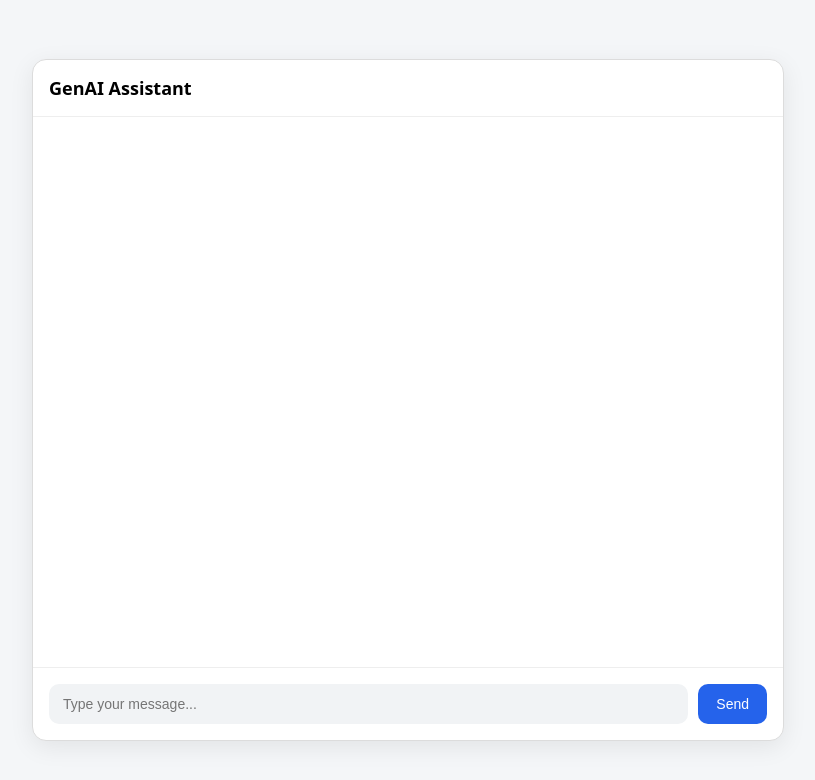
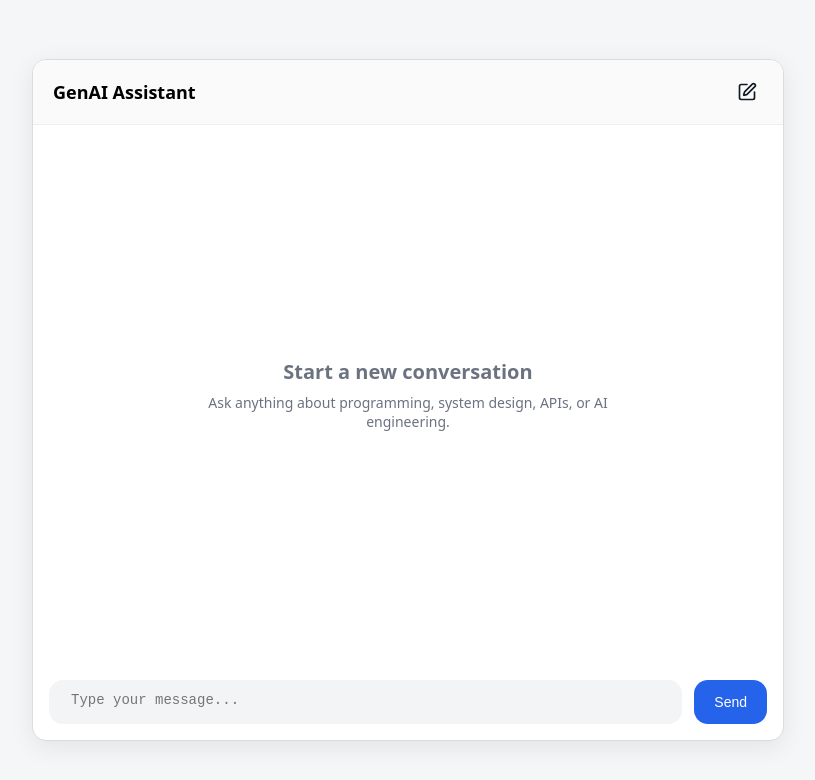
Before and after one commit to RachnaSunki/ai-developer-copilot, a React (Vite) app in the folder ai-chat-frontend/: page / in a window 1280 px wide. Shown: the top 780 px of the page, without its empty margins (232-1047 px from the left). Built offline with nearby package versions, Linux system fonts and the light colour scheme.

Commit message:
Improved frontend

```diff
--- a/ai-chat-frontend/package.json
+++ b/ai-chat-frontend/package.json
@@ -10,8 +10,11 @@
     "preview": "vite preview"
   },
   "dependencies": {
+    "lucide-react": "^0.575.0",
     "react": "^19.2.0",
-    "react-dom": "^19.2.0"
+    "react-dom": "^19.2.0",
+    "react-markdown": "^10.1.0",
+    "remark-gfm": "^4.0.1"
   },
   "devDependencies": {
     "@eslint/js": "^9.39.1",
--- a/ai-chat-frontend/src/App.tsx
+++ b/ai-chat-frontend/src/App.tsx
@@ -1,6 +1,7 @@
 import ChatWindow from "./components/ChatWindow";
 import ChatInput from "./components/ChatInput";
 import { useChat } from "./hooks/useChat";
+import { SquarePen } from "lucide-react";
 
 function App() {
   const {
@@ -10,6 +11,7 @@ function App() {
     loading,
     error,
     handleSend,
+    clearChat,
   } = useChat();
 
   return (
@@ -38,17 +40,48 @@ function App() {
       >
         <div
           style={{
-            padding: "16px",
+            padding: "16px 20px",
             borderBottom: "1px solid #eee",
             fontWeight: "bold",
+            backgroundColor: "#fafafa",
             fontSize: "18px",
+            display: "flex",
+            justifyContent: "space-between",
+            alignItems: "center",
           }}
         >
-          GenAI Assistant
+          <div
+            style={{
+              fontWeight: 600,
+              fontSize: "18px",
+            }}
+          >
+            GenAI Assistant
+          </div>
+
+          <button
+            onClick={clearChat}
+            disabled={loading}
+            title="New Chat"
+            style={{
+              border: "none",
+              backgroundColor: "transparent",   // remove blue
+              padding: "6px",
+              borderRadius: "8px",
+              cursor: loading ? "not-allowed" : "pointer",
+              display: "flex",
+              alignItems: "center",
+              justifyContent: "center",
+              opacity: loading ? 0.6 : 1,
+              transition: "opacity 0.2s ease",
+            }}
+          >
+            <SquarePen size={20} color="#111827" />
+          </button>
         </div>
 
         <div style={{ flex: 1, padding: "16px", overflowY: "auto" }}>
-          <ChatWindow messages={messages} />
+          <ChatWindow messages={messages} loading={loading} />
         </div>
 
         {error && (
@@ -57,7 +90,7 @@ function App() {
           </div>
         )}
 
-        <div style={{ padding: "16px", borderTop: "1px solid #eee" }}>
+        <div style={{ padding: "16px" }}>
           <ChatInput
             input={input}
             setInput={setInput}
--- a/ai-chat-frontend/src/components/ChatInput.tsx
+++ b/ai-chat-frontend/src/components/ChatInput.tsx
@@ -1,3 +1,5 @@
+import { useRef, useEffect } from "react";
+
 interface Props {
   input: string;
   setInput: (value: string) => void;
@@ -6,53 +8,79 @@ interface Props {
 }
 
 function ChatInput({ input, setInput, onSend, loading }: Props) {
+  const textareaRef = useRef<HTMLTextAreaElement | null>(null);
+
+  useEffect(() => {
+    const textarea = textareaRef.current;
+    if (!textarea) return;
+
+    textarea.style.height = "auto";
+    textarea.style.height = textarea.scrollHeight + "px";
+  }, [input]);
+
   return (
     <div
       style={{
         display: "flex",
-        gap: "10px",
+        alignItems: "flex-end",
+        gap: "12px",
+      }}
+    >
+      <div
+        style={{
+          flex: 1,
+          backgroundColor: "#f3f4f6",
+          borderRadius: "14px",
+          padding: "10px 20px",
+          display: "flex",
           alignItems: "center",
         }}
       >
-      <input
-        type="text"
+        <textarea
+          ref={textareaRef}
           value={input}
-        placeholder="Type your message..."
           onChange={(e) => setInput(e.target.value)}
           onKeyDown={(e) => {
-          if (e.key === "Enter" && !loading) {
+            if (e.key === "Enter" && !e.shiftKey) {
+              e.preventDefault(); // prevent new line
+              if (!loading && input.trim()) {
                 onSend();
               }
+            }
           }}
-        disabled={loading}
+          placeholder="Type your message..."
+          rows={1}
           style={{
-          flex: 1,
-          padding: "12px 14px",
-          borderRadius: "10px",
+            width: "100%",
+            resize: "none",
             border: "none",
             outline: "none",
-          backgroundColor: "#f1f3f5",
             fontSize: "14px",
+            backgroundColor: "transparent",
+            maxHeight: "120px",
+            overflowY: "auto",
           }}
         />
+      </div>
 
       <button
         onClick={onSend}
         disabled={loading}
         style={{
-          padding: "12px 18px",
-          borderRadius: "10px",
+          backgroundColor: "#2563eb",
+          color: "white",
           border: "none",
+          borderRadius: "14px",
+          padding: "14px 20px",
+          fontSize: "14px",
           cursor: loading ? "not-allowed" : "pointer",
-          backgroundColor: loading ? "#94a3b8" : "#2563eb",
-          color: "white",
-          fontWeight: 500,
-          fontSize: "14px",
-          opacity: loading ? 0.7 : 1,
-          transition: "all 0.2s ease",
+          opacity: loading ? 0.6 : 1,
+          display: "flex",
+          alignItems: "center",
+          justifyContent: "center",
         }}
       >
-        {loading ? "Sending..." : "Send"}
+        Send
       </button>
     </div>
   );
--- a/ai-chat-frontend/src/components/ChatWindow.tsx
+++ b/ai-chat-frontend/src/components/ChatWindow.tsx
@@ -1,25 +1,89 @@
-import { useEffect, useRef } from "react";
+import { useEffect, useRef, useState } from "react";
 import type { Message } from "../types/chat";
 import MessageBubble from "./MessageBubble";
 
+
 interface Props {
   messages: Message[];
+  loading: boolean;
 }
 
-function ChatWindow({ messages }: Props) {
+function ChatWindow({ messages, loading }: Props) {
   const bottomRef = useRef<HTMLDivElement | null>(null);
+  const [showEmpty, setShowEmpty] = useState(messages.length === 0);
 
   useEffect(() => {
+  if (messages.length > 0) {
+    setTimeout(() => {
+      setShowEmpty(false);
+    }, 300); // matches animation duration
+  } else {
+    setShowEmpty(true);
+  }
   bottomRef.current?.scrollIntoView({ behavior: "smooth" });
 }, [messages]);
 
   return (
+  <div style={{ height: "100%", position: "relative" }}>
+    {/* Empty State */}
+    {showEmpty && (
+      <div
+        style={{
+          position: "absolute",
+          inset: 0,
+          display: "flex",
+          alignItems: "center",
+          justifyContent: "center",
+          textAlign: "center",
+          padding: "20px",
+          opacity: messages.length === 0 ? 1 : 0,
+
+          transition: "opacity 0.3s ease",
+        }}
+      >
+        <div>
+          <div
+            style={{
+              fontSize: "20px",
+              fontWeight: 600,
+              marginBottom: "8px",
+              color: "#6b7280",
+            }}
+          >
+            Start a new conversation
+          </div>
+
+          <div
+            style={{
+              fontSize: "14px",
+              color: "#6b7280",
+              maxWidth: "400px",
+            }}
+          >
+            Ask anything about programming, system design, APIs, or AI engineering.
+          </div>
+        </div>
+      </div>
+    )}
+
+    {/* Messages */}
+        {messages.length > 0 && (
           <>
             {messages.map((msg, index) => (
               <MessageBubble key={index} message={msg} />
             ))}
+
+            {/* Loading bubble */}
+            {loading && (
+              <MessageBubble
+                message={{ role: "assistant", content: "__loading__" }}
+              />
+            )}
+
             <div ref={bottomRef} />
           </>
+    )}
+  </div>
 );
 }
 
--- a/ai-chat-frontend/src/hooks/useChat.ts
+++ b/ai-chat-frontend/src/hooks/useChat.ts
@@ -8,12 +8,41 @@ export function useChat() {
   const [loading, setLoading] = useState(false);
   const [error, setError] = useState<string | null>(null);
   const hasLoaded = useRef(false);
+  const [messages, setMessages] = useState<Message[]>(() => {
+  const sessionActive = localStorage.getItem("chat_session_active");
 
-  const [messages, setMessages] = useState<Message[]>(() => {
+  if (!sessionActive) {
+    return [];
+  }
+
   const stored = localStorage.getItem("chat_messages");
-  console.log("Initializer stored:", stored);
     return stored ? JSON.parse(stored) : [];
   });
+
+
+  const typeResponse = async (fullText: string) => {
+    let currentText = "";
+
+    setMessages((prev) => [
+      ...prev,
+      { role: "assistant", content: "" },
+    ]);
+
+    for (let i = 0; i < fullText.length; i++) {
+      currentText += fullText[i];
+
+      await new Promise((resolve) => setTimeout(resolve, 20)); // speed
+
+      setMessages((prev) => {
+        const updated = [...prev];
+        updated[updated.length - 1] = {
+          role: "assistant",
+          content: currentText,
+        };
+        return updated;
+      });
+    }
+  };
 
   const handleSend = async () => {
       if (!input.trim() || loading) return;
@@ -25,12 +54,10 @@ export function useChat() {
 
       const updatedHistory = [...messages, userMessage];
 
-    const typingMessage: Message = {
-      role: "assistant",
-      content: "__typing__",
-    };
+      // Add user message + empty assistant message
+      setMessages([...updatedHistory, { role: "assistant", content: "" }]);
 
-    setMessages([...updatedHistory, typingMessage]);
+      localStorage.setItem("chat_session_active", "true");
 
       setInput("");
       setLoading(true);
@@ -45,17 +72,13 @@ export function useChat() {
           throw new Error(response.error || "Unknown server error");
         }
 
-      const assistantMessage: Message = {
-        role: "assistant",
-        content: response.data,
-      };
+        // 🔥 Stop loading BEFORE typing
+        setLoading(false);
 
-      setMessages((prev) => {
-        const updated = [...prev];
-        updated[updated.length - 1] = assistantMessage;
-        return updated;
-      });
-    } catch (err: any) {
+        await typeResponse(response.data);
+
+      }catch (err: any) {
+        // Replace last assistant message with error
         setMessages((prev) => {
           const updated = [...prev];
           updated[updated.length - 1] = {
@@ -67,9 +90,18 @@ export function useChat() {
 
         setError(err.message);
       } finally {
-      setLoading(false);
+        // setLoading(false);
       }
     };
+
+  const clearChat = () => {
+    setMessages([]);
+    setInput("");
+    setError(null);
+    localStorage.removeItem("chat_messages");
+    localStorage.removeItem("chat_session_active");
+  };
+
 
   useEffect(() => {
     const stored = localStorage.getItem("chat_messages");
@@ -81,12 +113,10 @@ export function useChat() {
   }, []);
 
   useEffect(() => {
-    if (!hasLoaded.current) return;
-    console.log("Messages updated:", messages);
-
+    if (messages.length > 0) {
       localStorage.setItem("chat_messages", JSON.stringify(messages));
+    }
   }, [messages]);
-
 
   return {
     messages,
@@ -95,5 +125,6 @@ export function useChat() {
     loading,
     error,
     handleSend,
+    clearChat,
   };
 }
--- a/ai-chat-frontend/src/index.css
+++ b/ai-chat-frontend/src/index.css
@@ -31,3 +31,30 @@ body {
     transform: scale(1);
   }
 }
+
+.markdown-content p {
+  margin: 6px 0;
+  line-height: 1.6;
+}
+
+.markdown-content pre {
+  background-color: #bfc4d9; /* light gray */
+  padding: 14px;
+  border-radius: 10px;
+  overflow-x: auto;
+  font-size: 13px;
+  border: 1px solid #e5e7eb;
+}
+
+.markdown-content pre code {
+  background: none; /* remove inner dark bg */
+  padding: 0;
+  color: #111827; /* dark readable text */
+}
+
+.markdown-content code {
+  background-color: #e5e7eb;
+  padding: 2px 6px;
+  border-radius: 6px;
+  font-size: 13px;
+}
```
Also changed, not shown: ai-chat-frontend/src/components/MessageBubble.tsx (+100 -14 lines), 1 other file (tests, documents, lock files or other folders). Lines whose indentation alone changed are shown as unchanged.
